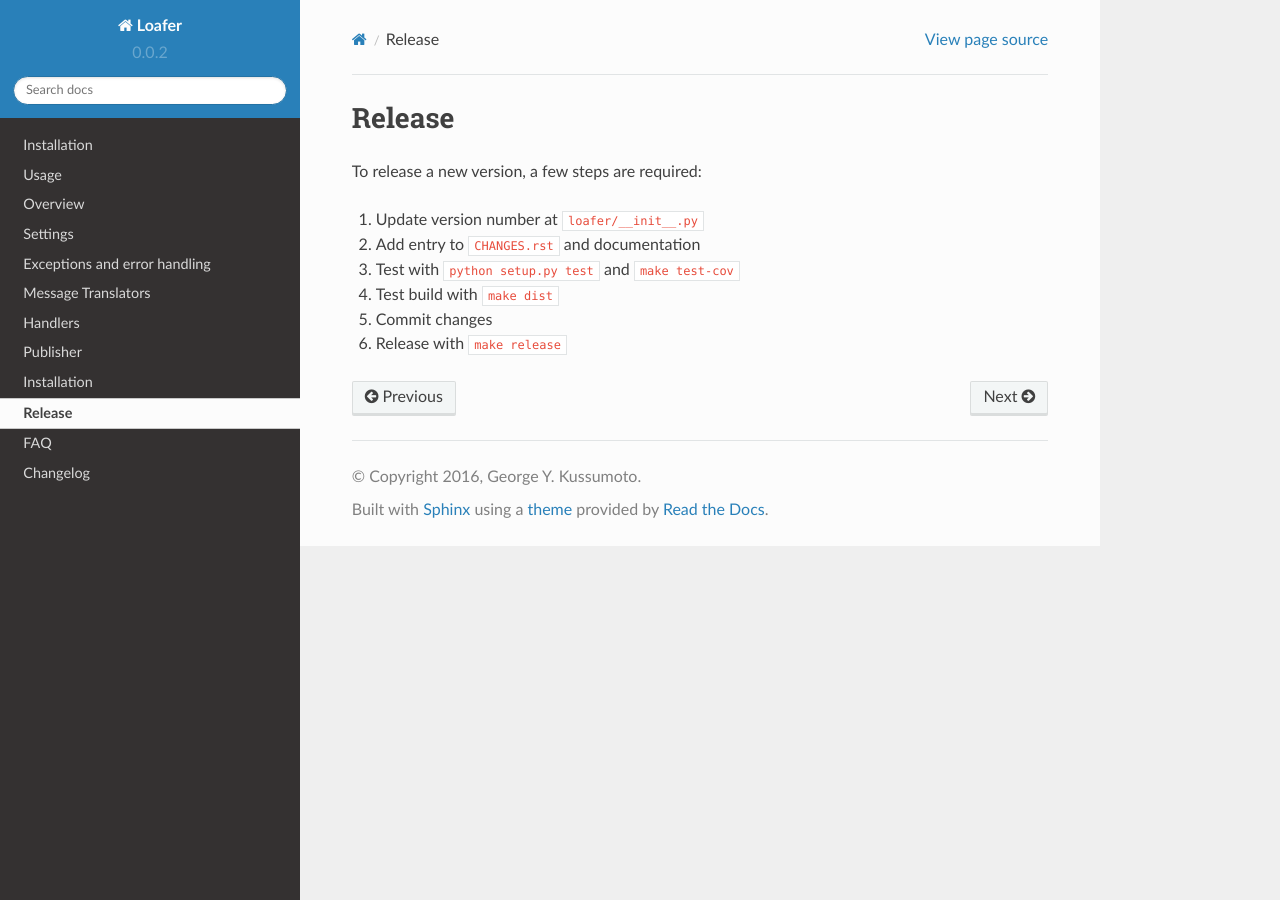
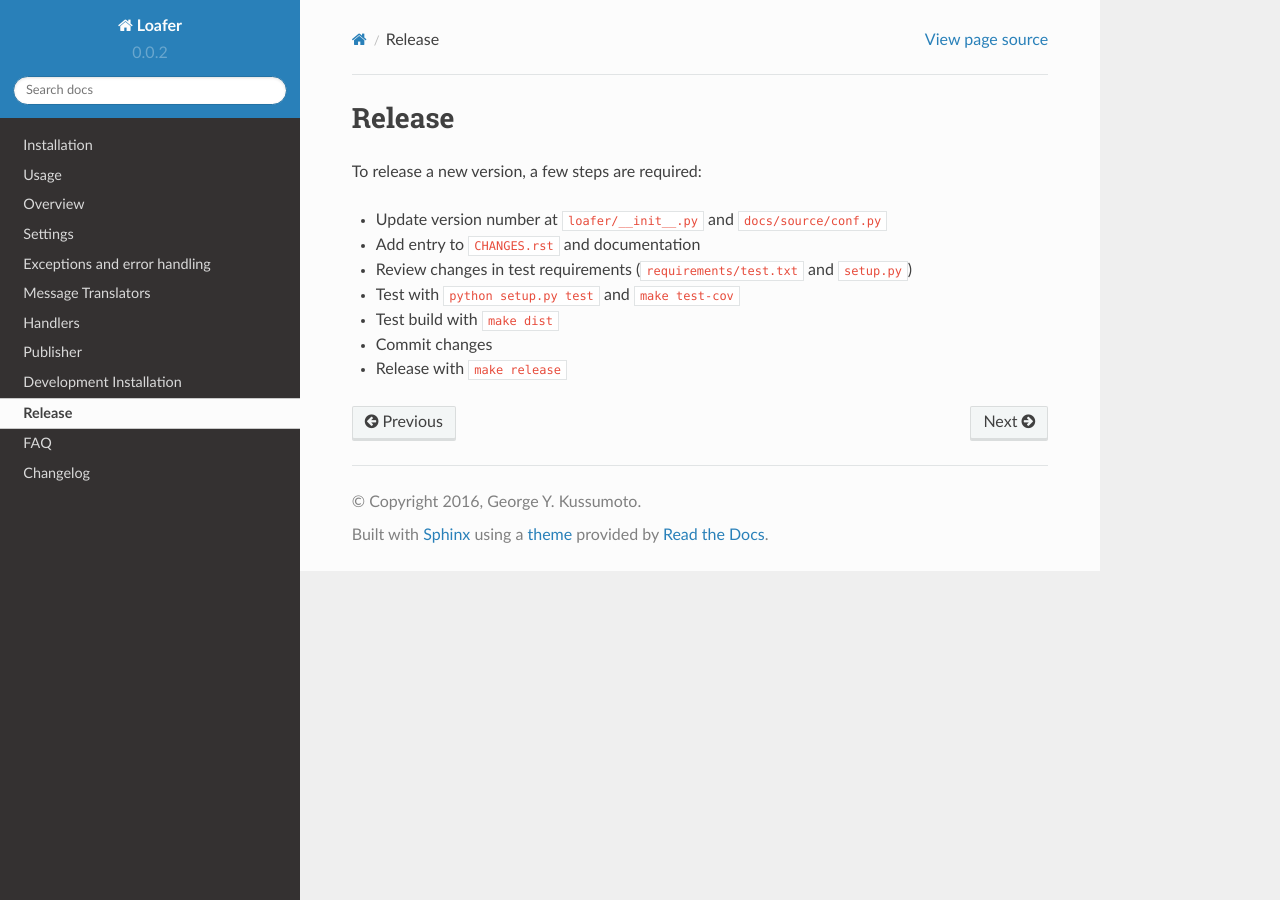
Before and after one commit to georgeyk/loafer, a Sphinx documentation site: the page built from docs/source/development/release.rst, in a window 1280 px wide. Built offline with Sphinx 7.4.7 and the Read the Docs theme 2.0.0, drawn with Linux system fonts in a browser that asks for light colours; pages that are not in the unit, such as notebooks, are missing from menus.

Commit message:
More improvements on documentation

```diff
--- a/docs/source/development/release.rst
+++ b/docs/source/development/release.rst
@@ -3,14 +3,16 @@ Release
 
 To release a new version, a few steps are required:
 
-1. Update version number at ``loafer/__init__.py``
+* Update version number at ``loafer/__init__.py`` and ``docs/source/conf.py``
 
-2. Add entry to ``CHANGES.rst`` and documentation
+* Add entry to ``CHANGES.rst`` and documentation
 
-3. Test with ``python setup.py test`` and ``make test-cov``
+* Review changes in test requirements (``requirements/test.txt`` and ``setup.py``)
 
-4. Test build with ``make dist``
+* Test with ``python setup.py test`` and ``make test-cov``
 
-5. Commit changes
+* Test build with ``make dist``
 
-6. Release with ``make release``
+* Commit changes
+
+* Release with ``make release``
```
Also changed, not shown: docs/source/development/installation.rst (+13 -2 lines), docs/source/publisher.rst (+8 -1 lines).
